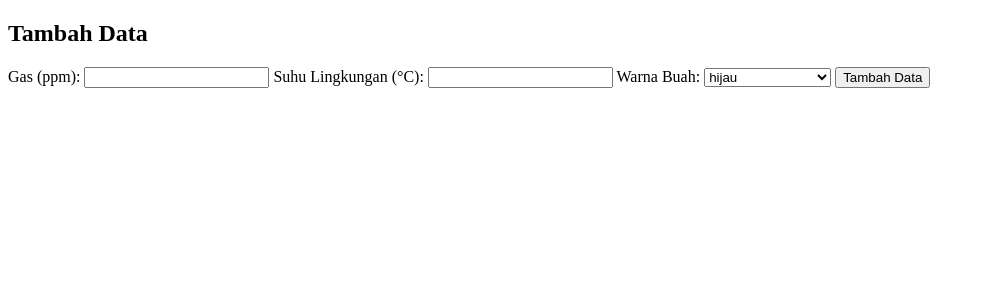
After one commit to abdlhnn/smbd-app, a PHP site: page /tambah.php in a window 1280 px wide. The commit adds this page. Shown: the top 300 px of the page, without its empty margins (0-985 px from the left). Run offline with PHP 8.4, Linux system fonts and the light colour scheme; data comes from the database, SQL or seed files in the repository.

Commit message:
crud bagian tambah data

```diff
--- a/View/data.view.php
+++ b/View/data.view.php
@@ -42,6 +42,12 @@ class DataView extends DataController
                 <i class="bi bi-trash me-2"></i>Hapus
             </button>
         </a>
+        <a class="text-decoration-none" href="tambah.php">
+            <button class="btn btn-sm btn-success">
+                <i class="bi bi-file-plus me-2"></i>Tambah
+            </button>
+        </a>
+
     </td>
 </tr>
 <?php
--- /dev/null
+++ b/tambah.php
@@ -0,0 +1,58 @@
+<?php
+session_start();
+include "conn.php";
+
+// Proses form tambah jika data dikirimkan melalui POST
+if ($_SERVER["REQUEST_METHOD"] == "POST") {
+    // Ambil data dari form
+    $gas = $_POST['gas'];
+    $suhu_lingkungan = $_POST['suhu_lingkungan'];
+    $warna_buah_id = $_POST['warna_buah_id'];
+
+    // Tambahkan data ke dalam tabel
+    $insertSql = "INSERT INTO data (gas, suhu_lingkungan, warna_buah_id) VALUES ('$gas', '$suhu_lingkungan', '$warna_buah_id')";
+
+    if ($mysqli->query($insertSql)) {
+        echo "Data added successfully";
+    } else {
+        echo "Error adding data: " . $mysqli->error;
+    }
+}
+?>
+
+<!DOCTYPE html>
+<html lang="en">
+
+<head>
+    <meta charset="UTF-8">
+    <meta name="viewport" content="width=device-width, initial-scale=1.0">
+    <title>Tambah Data</title>
+</head>
+
+<body>
+    <h2>Tambah Data</h2>
+    <form action="" method="post">
+        <label for="gas">Gas (ppm):</label>
+        <input type="text" name="gas" required>
+
+        <label for="suhu_lingkungan">Suhu Lingkungan (°C):</label>
+        <input type="text" name="suhu_lingkungan" required>
+
+        <label for="warna_buah_id">Warna Buah:</label>
+        <select name="warna_buah_id" required>
+            <!-- Tampilkan pilihan warna buah -->
+            <?php
+            $warnaSql = "SELECT * FROM warna_buah";
+            $resultWarna = $mysqli->query($warnaSql);
+
+            while ($warna = $resultWarna->fetch_assoc()) {
+                echo "<option value='" . $warna['id'] . "'>" . $warna['warna'] . "</option>";
+            }
+            ?>
+        </select>
+
+        <button type="submit">Tambah Data</button>
+    </form>
+</body>
+
+</html>
```
